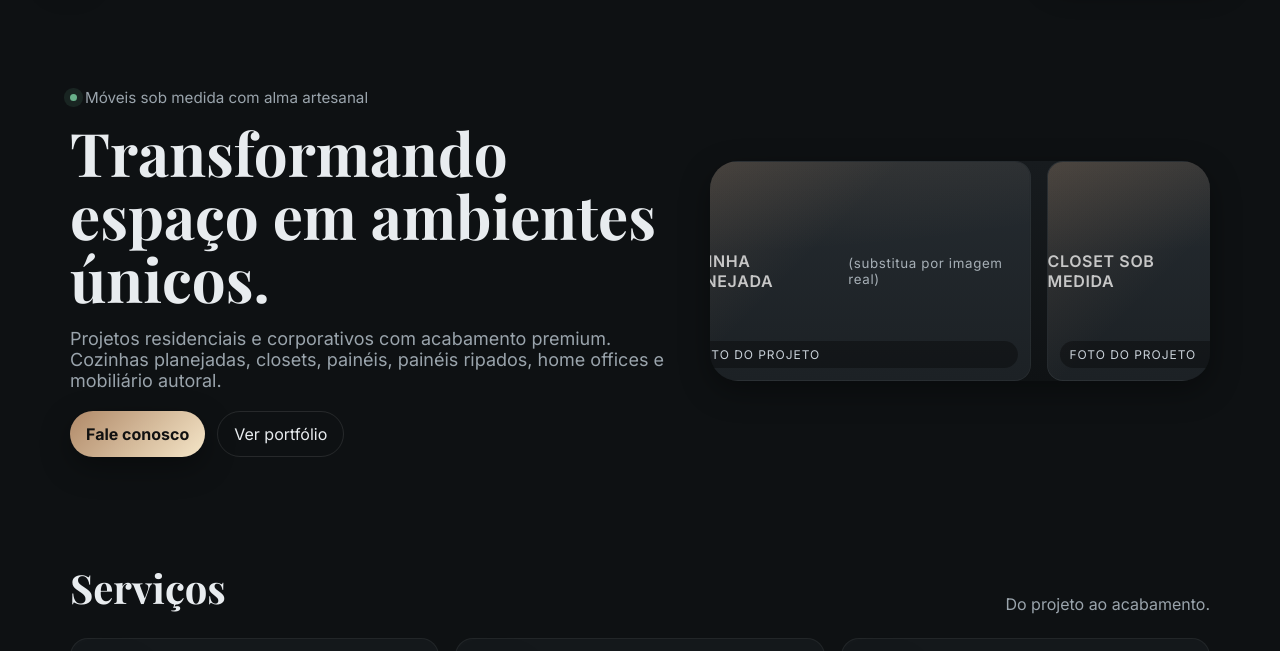
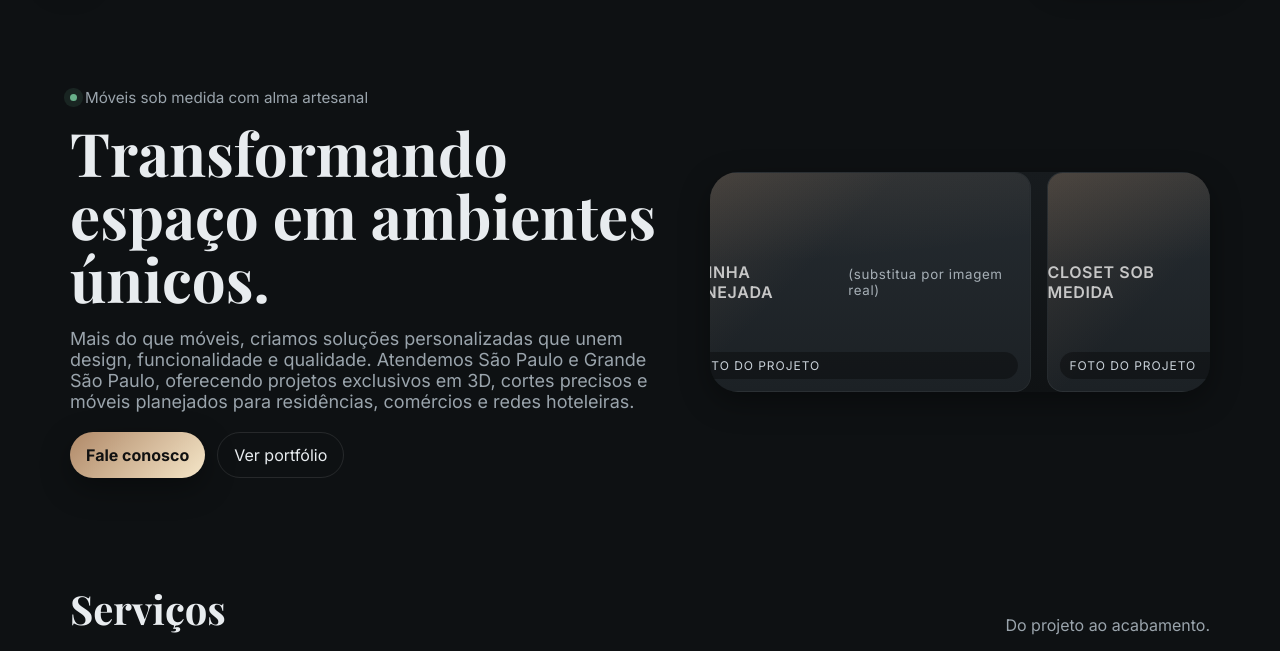
Before and after one commit to r4Planejados/r4planejados, a plain HTML site: page index.html in a window 1280 px wide. Shown: the part 79-730 px from the top of the page. Drawn offline with nearby package versions, Linux system fonts and the light colour scheme.

Commit message:
Update index.html

```diff
--- a/index.html
+++ b/index.html
@@ -163,7 +163,7 @@
         <div>
           <div class="kicker"><span class="dot"></span> Móveis sob medida com alma artesanal</div>
           <h1>Transformando<br> espaço em ambientes únicos.</h1>
-          <p class="lead">Projetos residenciais e corporativos com acabamento premium. Cozinhas planejadas, closets, painéis, painéis ripados, home offices e mobiliário autoral.</p>
+          <p class="lead">Mais do que móveis, criamos soluções personalizadas que unem design, funcionalidade e qualidade. Atendemos São Paulo e Grande São Paulo, oferecendo projetos exclusivos em 3D, cortes precisos e móveis planejados para residências, comércios e redes hoteleiras.</p>
           <div class="hero-cta">
             <a class="btn" href="#contato">Fale conosco</a>
             <a class="ghost" href="#portfolio">Ver portfólio</a>
```
